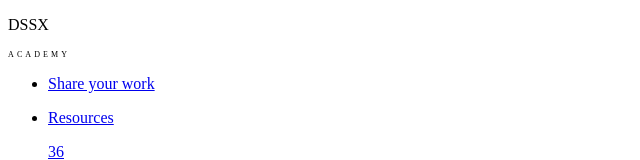
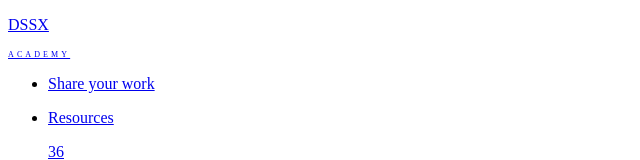
Before and after one commit to mrxnn/uzzn-w, a Next.js app: page / in a window 1280 px wide. Shown: the top 160 px of the page, without its empty margins (0-640 px from the left). Built offline with nearby package versions, Linux system fonts and the light colour scheme.

Commit message:
Add home link to logo

```diff
--- a/components/Navbar.js
+++ b/components/Navbar.js
@@ -26,7 +26,8 @@ export default function Navbar() {
 // Logo Link
 export const Logo = () => {
   return (
-    <>
+    <Link href="/">
+      <a>
         <p className="text-xl font-extrabold tracking-widest">DSSX</p>
         <p
           className="text-gray-400"
@@ -34,7 +35,8 @@ export const Logo = () => {
         >
           ACADEMY
         </p>
-    </>
+      </a>
+    </Link>
   );
 };
 
```
Lines whose indentation alone changed are shown as unchanged.
